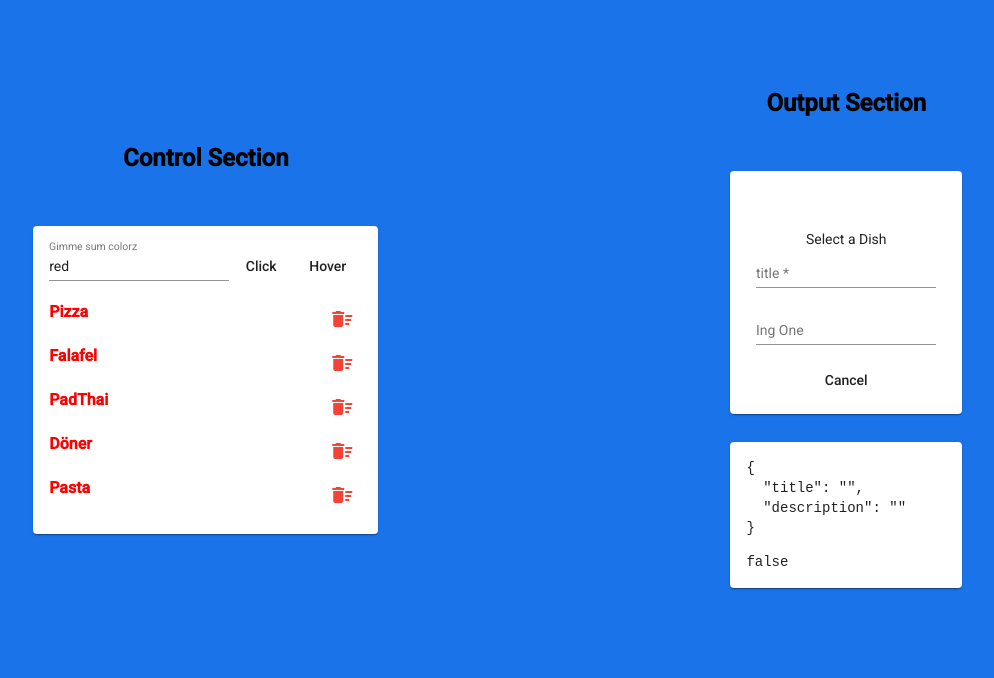
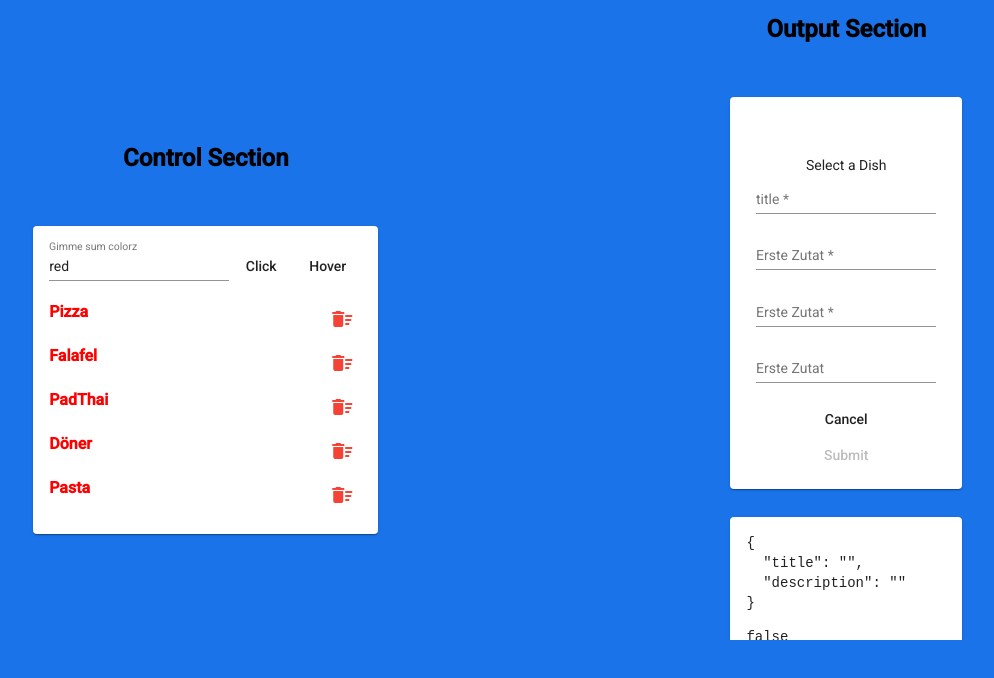
Before and after one commit to CivanErbay/FlatMatezAngular, an Angular app: page /sandbox in a window 1280 px wide. Shown: the top 678 px of the page, without its empty margins (114-1108 px from the left). Built offline with nearby package versions, Linux system fonts and the light colour scheme.

Commit message:
Add saveDish()-Function

```diff
--- a/src/app/sandbox/sandbox.component.html
+++ b/src/app/sandbox/sandbox.component.html
@@ -57,16 +57,27 @@
       <div>
         <h1>Output Section</h1>
 
-        <!--         Angular is creating a form-controller under the hood, as soon as you use angular-forms
- -->
-        <form #form="ngForm">
-          <mat-card style="max-width: 40vw"  class="center">
+        <!-- Angular is creating a form-controller under the hood, as soon as you use angular-forms. e.g. (submit)-Function or form.valid/form.invalid
+          to handle "disabled" -->
+        <form
+          #form="ngForm"
+          (submit)="
+            saveDish(
+              currentDish.dish,
+              currentDish.ingOne,
+              currentDish.ingTwo,
+              currentDish.ingThree
+            )
+          "
+        >
+          <mat-card style="max-width: 40vw" class="center">
             <div style="margin-top: 3em">
               <app-ingredients [selectedDish]="currentDish"></app-ingredients>
             </div>
 
             <!--             REQUIRED property gives back true/false on the value of "{{form.valid}}" which we can work with
- -->            <mat-form-field>
+ -->
+            <mat-form-field>
               <input
                 *ngIf="currentDish"
                 matInput
@@ -81,14 +92,36 @@
               <input
                 *ngIf="currentDish"
                 matInput
-              placeholder="Ing One"
+                placeholder="Erste Zutat"
                 type="text"
                 name="description"
+                required
                 [(ngModel)]="currentDish.ingOne"
               />
-
+            </mat-form-field>
+            <mat-form-field>
+              <input
+                *ngIf="currentDish"
+                matInput
+                placeholder="Erste Zutat"
+                type="text"
+                name="description"
+                required
+                [(ngModel)]="currentDish.ingTwo"
+              />
+            </mat-form-field>
+            <mat-form-field>
+              <input
+                *ngIf="currentDish"
+                matInput
+                placeholder="Erste Zutat"
+                type="text"
+                name="description"
+                [(ngModel)]="currentDish.ingThree"
+              />
             </mat-form-field>
             <button type="button" mat-button (click)="cancel()">Cancel</button>
+            <button [disabled]="form.invalid" type="submit" mat-button color="primary">Submit</button>
           </mat-card>
         </form>
         <mat-card style="margin-top: 2em">
--- a/src/app/sandbox/sandbox.component.ts
+++ b/src/app/sandbox/sandbox.component.ts
@@ -66,8 +66,6 @@ export class SandboxComponent implements OnInit {
     },
   ];
 
-
-
   //VARIABLES
   themeColor = 'red';
   currentDish: any;
@@ -126,4 +124,19 @@ export class SandboxComponent implements OnInit {
   cancel() {
     this.resetSelectedDish();
   }
+
+  saveDish(title, ingOne, ingTwo, ingThree) {
+    const addDish = {
+      id: this.favDishes.length,
+      dish: title,
+      ingOne: ingOne,
+      ingTwo: ingTwo,
+      ingThree: ingThree,
+      duration: 10,
+      favourite: false,
+    }
+
+    this.favDishes.push(addDish)
+
+  }
 }
```
Lines whose indentation alone changed are shown as unchanged.
